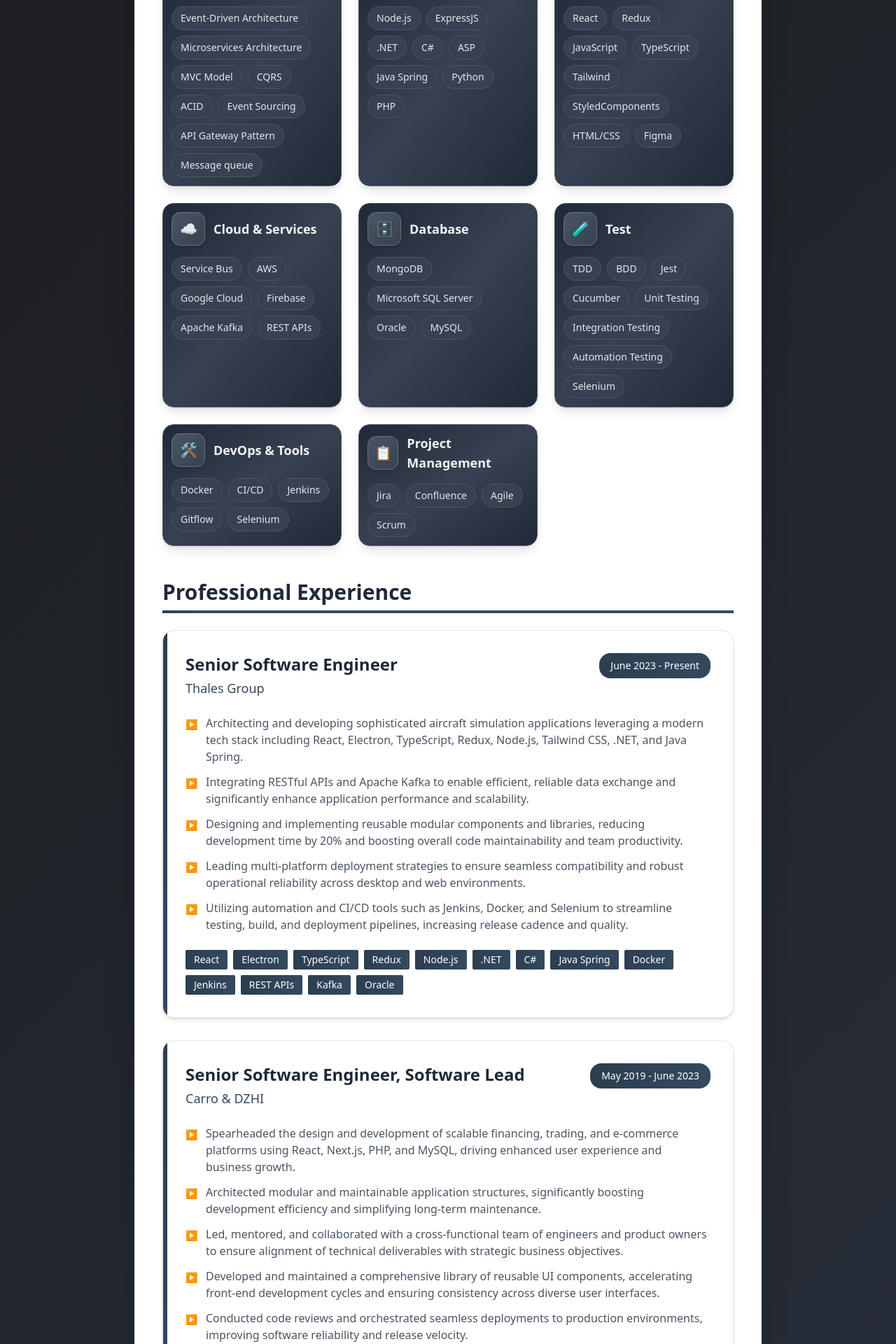
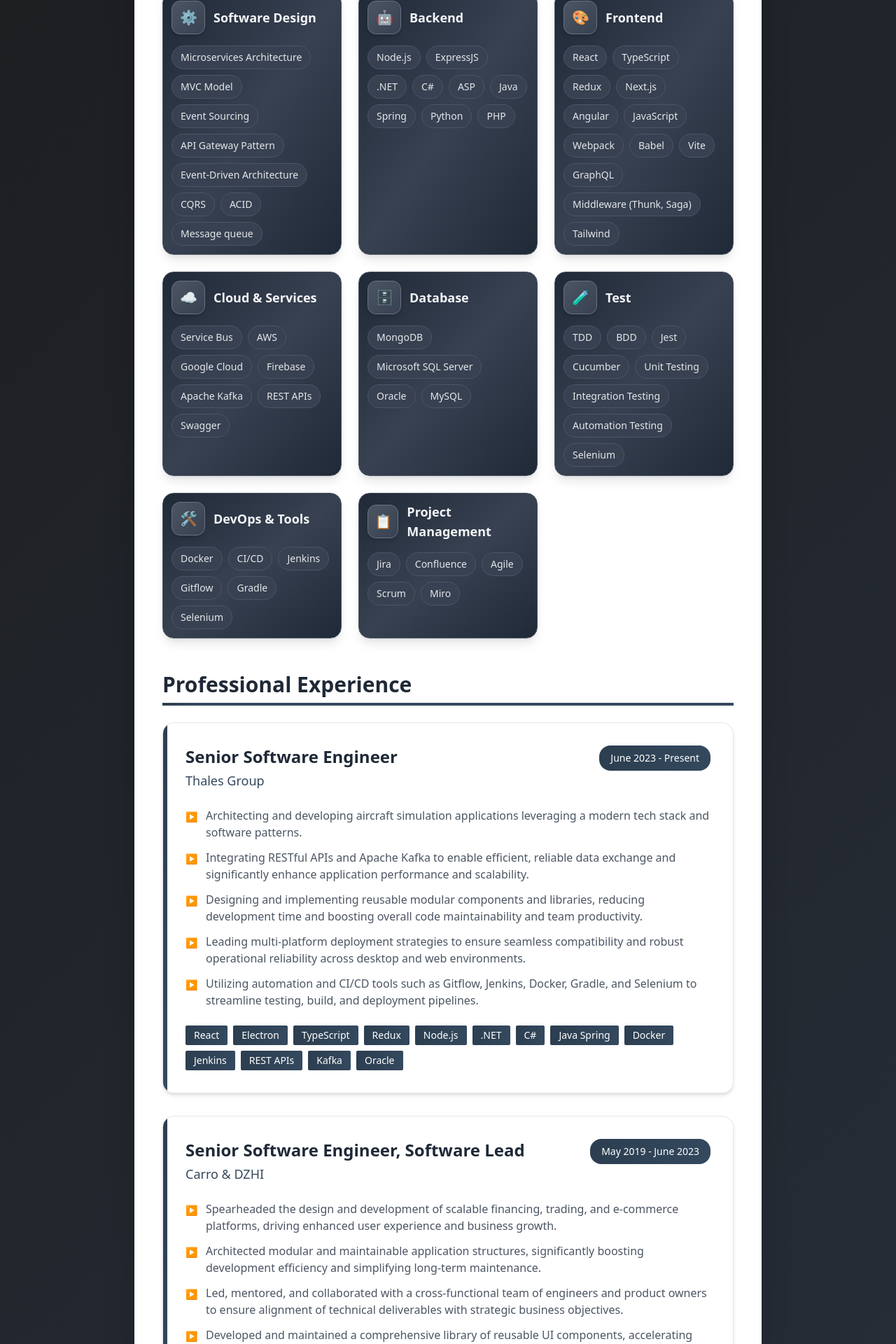
Before and after one commit to WillyVox/willyvox.github.io, a React (Vite) app: page / in a window 1280 px wide. Shown: the part 1060-2980 px from the top of the page at 70% size. Built offline with nearby package versions, Linux system fonts and the light colour scheme.

Commit message:
update contents

```diff
--- a/src/features/constants.ts
+++ b/src/features/constants.ts
@@ -6,17 +6,116 @@
   { icon: '📧', text: 'willy.vox@outlook.com.au' },
 ];
 
+export const summary = {
+  first: `Innovative Senior Software Engineer specializing in enterprise software architecture with expertise in microservices design & solutions, cloud services, REST APIs, and distributed systems. Proficient in .NET/C#, ASP.NET Core, React/TypeScript with advanced state management, and relational database design with ACID transaction management.`,
+  second: `Recognized for architecting scalable microservices solutions, implementing robust API gateways, and delivering high-performance applications across aviation, fintech, and e-commerce domains. Passionate about driving technical excellence through modern architectural patterns and mentoring engineering teams.`,
+  third: `Actively contributes to the software community through open-source projects (Author of react-ip-location package on npm, which is shared and actively used https://www.npmjs.com/package/react-ip-location)
+    and stays at the forefront of emerging technologies including AI-assisted development practices.`,
+};
+
+export const techStack: Record<string, ITechStackCategory> = {
+  'Software Design': {
+    icon: '⚙️',
+    technologies: [
+      'Microservices Architecture',
+      'MVC Model',
+      'Event Sourcing',
+      'API Gateway Pattern',
+      'Event-Driven Architecture',
+      'CQRS',
+      'ACID',
+      'Message queue',
+    ],
+  },
+  Backend: {
+    icon: '🤖',
+    technologies: [
+      'Node.js',
+      'ExpressJS',
+      '.NET',
+      'C#',
+      'ASP',
+      'Java',
+      'Spring',
+      'Python',
+      'PHP',
+    ],
+  },
+  Frontend: {
+    icon: '🎨',
+    technologies: [
+      'React',
+      'TypeScript',
+      'Redux',
+      'Next.js',
+      'Angular',
+      'JavaScript',
+      'Webpack',
+      'Babel',
+      'Vite',
+      // 'State management',
+      'GraphQL',
+      'Middleware (Thunk, Saga)',
+      'Tailwind',
+    ],
+  },
+  'Cloud & Services': {
+    icon: '☁️',
+    technologies: [
+      'Service Bus',
+      'AWS',
+      'Google Cloud',
+      'Firebase',
+      'Apache Kafka',
+      'REST APIs',
+      'Swagger',
+    ],
+  },
+  Database: {
+    icon: '🗄️',
+    technologies: ['MongoDB', 'Microsoft SQL Server', 'Oracle', 'MySQL'],
+  },
+  Test: {
+    icon: '🧪',
+    technologies: [
+      'TDD',
+      'BDD',
+      'Jest',
+      'Cucumber',
+      'Unit Testing',
+      'Integration Testing',
+      'Automation Testing',
+      'Selenium',
+    ],
+  },
+  'DevOps & Tools': {
+    icon: '🛠️',
+    technologies: [
+      'Docker',
+      'CI/CD',
+      'Jenkins',
+      'Gitflow',
+      'Gradle',
+      'Selenium',
+    ],
+  },
+  'Project Management': {
+    icon: '📋',
+    technologies: ['Jira', 'Confluence', 'Agile', 'Scrum', 'Miro'],
+  },
+};
+
 export const experiences = [
   {
     title: 'Senior Software Engineer',
     company: 'Thales Group',
     duration: 'June 2023 - Present',
     achievements: [
-      'Architecting and developing sophisticated aircraft simulation applications leveraging a modern tech stack including React, Electron, TypeScript, Redux, Node.js, Tailwind CSS, .NET, and Java Spring. ',
+      'Architecting and developing aircraft simulation applications leveraging a modern tech stack and software patterns.',
       'Integrating RESTful APIs and Apache Kafka to enable efficient, reliable data exchange and significantly enhance application performance and scalability.',
-      'Designing and implementing reusable modular components and libraries, reducing development time by 20% and boosting overall code maintainability and team productivity. ',
+      'Designing and implementing reusable modular components and libraries, reducing development time and boosting overall code maintainability and team productivity.',
       'Leading multi-platform deployment strategies to ensure seamless compatibility and robust operational reliability across desktop and web environments.',
-      'Utilizing automation and CI/CD tools such as Jenkins, Docker, and Selenium to streamline testing, build, and deployment pipelines, increasing release cadence and quality.'
+      'Utilizing automation and CI/CD tools such as Gitflow, Jenkins, Docker, Gradle, and Selenium to streamline testing, build, and deployment pipelines.',
     ],
     skills: [
       'React',
@@ -31,7 +130,7 @@
       'Jenkins',
       'REST APIs',
       'Kafka',
-      'Oracle'
+      'Oracle',
     ],
   },
   {
@@ -39,11 +138,11 @@
     company: 'Carro & DZHI',
     duration: 'May 2019 - June 2023',
     achievements: [
-      'Spearheaded the design and development of scalable financing, trading, and e-commerce platforms using React, Next.js, PHP, and MySQL, driving enhanced user experience and business growth.',
+      'Spearheaded the design and development of scalable financing, trading, and e-commerce platforms, driving enhanced user experience and business growth.',
       'Architected modular and maintainable application structures, significantly boosting development efficiency and simplifying long-term maintenance.',
       'Led, mentored, and collaborated with a cross-functional team of engineers and product owners to ensure alignment of technical deliverables with strategic business objectives.',
-      'Developed and maintained a comprehensive library of reusable UI components, accelerating front-end development cycles and ensuring consistency across diverse user interfaces.',
-      'Conducted code reviews and orchestrated seamless deployments to production environments, improving software reliability and release velocity.',
+      'Developed and maintained a comprehensive library of reusable UI components, accelerating team development cycles and ensuring consistency across diverse user interfaces.',
+      'Conducted code reviews and handled seamless deployments to production environments, improving software reliability and release velocity.',
     ],
     skills: [
       '.NET',
@@ -54,6 +153,7 @@
       'Next',
       'Redux',
       'TypeScript',
+      'Angular',
       'Apollo GraphQL',
       'AWS',
       'Python',
@@ -67,10 +167,9 @@
     achievements: [
       'Developed and maintained insurance and financing applications across web and mobile platforms, significantly improving user accessibility through responsive interfaces.',
       'Designed, built, and optimized shared components, libraries, and features that reduced code redundancy and accelerated development cycles, fostering consistency and reusability across multiple projects.',
-      'Integrated front-end applications seamlessly with robust server-side environments built on Java Spring, ensuring high performance, scalability, and reliability.',
-      'Implemented cloud-native solutions leveraging Google Cloud services to enhance application scalability and support disaster recovery strategies.',
+      'Integrated front-end applications with robust server-side environments built on Java Spring, ensuring high performance, scalability, and reliability.',
       'Enhanced database interactions and optimized queries with MS SQL Server, contributing to improved data retrieval times and system responsiveness.',
-      'Advocated for and adopted modern front-end frameworks to modernize the tech stack and improve developer productivity.'
+      'Advocated for and adopted modern front-end frameworks to modernize the tech stack and improve developer productivity.',
     ],
     skills: [
       'TypeScript',
@@ -82,7 +181,7 @@
       'Google Apigee',
       'Firebase',
       'MS SQL Server',
-      'StyledComponent'
+      'StyledComponents',
     ],
   },
   {
@@ -93,8 +192,7 @@
       'Developed responsive web and mobile applications utilizing JavaScript, AngularJS, PhoneGap, Bootstrap, and jQuery to deliver seamless user experiences across multiple platforms.',
       'Integrated various third-party payment gateways including PayPal, NaverPay, and WeChatPay, ensuring secure, efficient, and compliant transaction processing for diverse markets.',
       'Collaborated closely with cross-functional teams to design user-friendly interfaces that enhanced customer engagement and satisfaction.',
-      'Contributed to backend development and system integration using Java and PHP, supporting scalable and maintainable solutions.',
-      'Participated in code reviews and troubleshooting efforts, improving application stability and performance.'
+      'Participated in code reviews and troubleshooting efforts, improving application stability and performance.',
     ],
     skills: [
       'JavaScript',
@@ -109,7 +207,7 @@
       'C#',
       'Ruby On Rails',
       'SQL Server',
-      'MongoDB'
+      'MongoDB',
     ],
   },
 ];
@@ -139,88 +237,3 @@
     link: 'https://www.kiehls.com.au/',
   },
 ];
-
-export const techStack: Record<string, ITechStackCategory> = {
-  'Software Design': {
-    icon: '⚙️',
-    technologies: [
-      'Event-Driven Architecture',
-      'Microservices Architecture',
-      'MVC Model',
-      'CQRS',
-      'ACID',
-      'Event Sourcing',
-      'API Gateway Pattern',
-      'Message queue',
-    ],
-  },
-  Backend: {
-    icon: '🤖',
-    technologies: [
-      'Node.js',
-      'ExpressJS',
-      '.NET',
-      'C#',
-      'ASP',
-      'Java Spring',
-      'Python',
-      'PHP',
-    ],
-  },
-  Frontend: {
-    icon: '🎨',
-    technologies: [
-      'React',
-      'Redux',
-      'JavaScript',
-      'TypeScript',
-      'Tailwind',
-      'StyledComponents',
-      'HTML/CSS',
-      'Figma',
-    ],
-  },
-  'Cloud & Services': {
-    icon: '☁️',
-    technologies: [
-      'Service Bus',
-      'AWS',
-      'Google Cloud',
-      'Firebase',
-      'Apache Kafka',
-      'REST APIs',
-    ],
-  },
-  Database: {
-    icon: '🗄️',
-    technologies: ['MongoDB', 'Microsoft SQL Server', 'Oracle', 'MySQL'],
-  },
-  Test: {
-    icon: '🧪',
-    technologies: [
-      'TDD',
-      'BDD',
-      'Jest',
-      'Cucumber',
-      'Unit Testing',
-      'Integration Testing',
-      'Automation Testing',
-      'Selenium',
-    ],
-  },
-  'DevOps & Tools': {
-    icon: '🛠️',
-    technologies: ['Docker', 'CI/CD', 'Jenkins', 'Gitflow', 'Selenium'],
-  },
-  'Project Management': {
-    icon: '📋',
-    technologies: ['Jira', 'Confluence', 'Agile', 'Scrum'],
-  },
-};
-
-export const summary = {
-  first: `Innovative Senior Software Engineer specializing in enterprise software architecture with expertise in microservices design & solutions, cloud services, REST APIs, and distributed systems. Proficient in .NET/C#, ASP.NET Core, React/TypeScript with advanced state management, and relational database design with ACID transaction management.`,
-  second: `Recognized for architecting scalable microservices solutions, implementing robust API gateways, and delivering high-performance applications across aviation, fintech, and e-commerce domains. Passionate about driving technical excellence through modern architectural patterns and mentoring engineering teams.`,
-  third:
-    'Actively contributes to the software community through open-source projects and stays at the forefront of emerging technologies including AI-assisted development practices.',
-};
--- a/src/features/techstack/TechStack.tsx
+++ b/src/features/techstack/TechStack.tsx
@@ -3,7 +3,7 @@
 
 function TechStack() {
   return (
-    <section className="mb-12 techstack">
+    <section className="techstack mb-12">
       <Separate title="Tech Stack & Expertise" />
       <div className="grid grid-cols-1 gap-6 lg:grid-cols-3">
         {Object.entries(techStack).map(([category, data]) => (
--- a/static/index.html
+++ b/static/index.html
@@ -18,7 +18,6 @@
             font-family: 'Inter', sans-serif;
             line-height: 1.6;
             color: #333;
-            /* background: linear-gradient(135deg, #667eea 0%, #764ba2 100%); */
             background: linear-gradient(135deg, #1a1a1a 0%, #2d3748 100%);
             min-height: 100vh;
             padding: 2rem;
```
